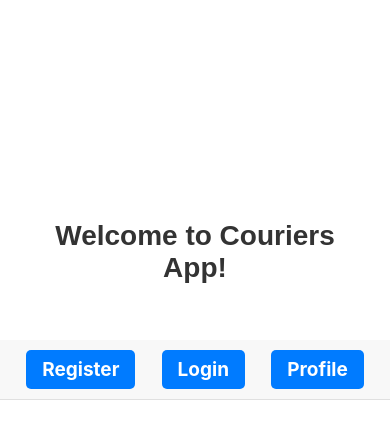
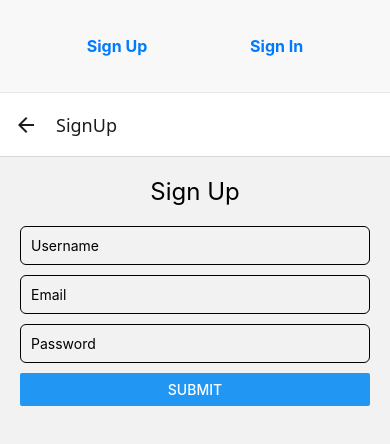
Before and after one commit to LiZoMark841619/Couriers, a React Native app in the folder frontend/: screen /SignUp in a window 390 px wide. Shown: the top 444 px of the page. Built offline with nearby package versions, Linux system fonts and the light colour scheme.

Commit message:
Mobile app frontend started

```diff
--- a/frontend/App.tsx
+++ b/frontend/App.tsx
@@ -1,32 +1,24 @@
-import { StatusBar } from 'expo-status-bar';
-import { StyleSheet, Text, View } from 'react-native';
+import { NavigationContainer } from '@react-navigation/native';
+import { createNativeStackNavigator } from '@react-navigation/native-stack';
+import SignIn from './screens/SignIn';
+import SignUp from './screens/SignUp';
 import Navbar from './components/Navbar';
+
+export type RootStackParamList = {
+  SignIn: undefined;
+  SignUp: undefined;
+};
+
+const Stack = createNativeStackNavigator<RootStackParamList>();
 
 export default function App() {
   return (
-    <View style={styles.container}>
+    <NavigationContainer>
       <Navbar />
-      <Text style={styles.welcome}>Welcome to Couriers App!</Text>
-      <StatusBar style="auto" />
-    </View>
+      <Stack.Navigator initialRouteName="SignIn">
+        <Stack.Screen name="SignIn" component={SignIn} />
+        <Stack.Screen name="SignUp" component={SignUp} />
+      </Stack.Navigator>
+    </NavigationContainer>
   );
 }
-
-const styles = StyleSheet.create({
-  container: {
-    flex: 1,
-    backgroundColor: '#fff',
-    alignItems: 'center',
-    justifyContent: 'center',
-  },
-  welcome: {
-    top: -200,
-    fontFamily: 'Arial', // You can adjust this value
-    fontSize: 28, // You can adjust this value
-    fontWeight: 'bold',
-    marginVertical: 20,
-    color: '#333', // You can adjust this value
-    textAlign: 'center',
-    paddingHorizontal: 20,
-  },
-});
--- a/frontend/components/Navbar.tsx
+++ b/frontend/components/Navbar.tsx
@@ -1,28 +1,18 @@
+import React from 'react';
 import { View, Text, Pressable, StyleSheet } from 'react-native';
+import { useNavigation, NavigationProp } from '@react-navigation/native';
+import { RootStackParamList } from '../App';
 
 export default function Navbar() {
-    const handleRegister = () => {
-        alert('Register pressed!');
-    };
-
-    const handleLogin = () => {
-        alert('Login pressed!');
-    };
-
-    const handleProfile = () => {
-        alert('Profile pressed!');
-    };
+  const navigation = useNavigation<NavigationProp<RootStackParamList>>();
 
   return (
     <View style={styles.navbar}>
-            <Pressable onPress={handleRegister} style={styles.button}>
-                <Text style={styles.buttonText}>Register</Text>
+      <Pressable onPress={() => navigation.navigate('SignUp')} style={styles.button}>
+        <Text style={styles.buttonText}>Sign Up</Text>
       </Pressable>
-            <Pressable onPress={handleLogin} style={styles.button}>
-                <Text style={styles.buttonText}>Login</Text>
-            </Pressable>
-            <Pressable onPress={handleProfile} style={styles.button}>
-                <Text style={styles.buttonText}>Profile</Text>
+      <Pressable onPress={() => navigation.navigate('SignIn')} style={styles.button}>
+        <Text style={styles.buttonText}>Sign In</Text>
       </Pressable>
     </View>
   );
@@ -31,26 +21,19 @@ export default function Navbar() {
 const styles = StyleSheet.create({
   navbar: {
     flexDirection: 'row',
-        width: '100%',
-        height: 60,
-        position: 'relative',
     justifyContent: 'space-evenly',
-        alignItems: 'center',
-        paddingVertical: 10,
+    paddingVertical: 20,
     backgroundColor: '#f8f8f8',
     borderBottomWidth: 1,
-        borderBottomColor: '#e0e0e0',
+    borderBottomColor: '#e7e7e7',
   },
   button: {
     paddingHorizontal: 16,
-        paddingVertical: 8,
-        borderRadius: 5,
-        color: '#ffffff',
-        backgroundColor: '#007bff',
+    paddingVertical: 16,
   },
   buttonText: {
-        fontSize: 19,
+    fontSize: 16,
     fontWeight: 'bold',
-        color: '#ffffff',
+    color: '#007AFF',
   },
 });
--- a/frontend/package.json
+++ b/frontend/package.json
@@ -9,12 +9,16 @@
     "web": "expo start --web"
   },
   "dependencies": {
+    "@react-navigation/native": "^7.1.9",
+    "@react-navigation/native-stack": "^7.3.13",
     "axios": "^1.9.0",
     "expo": "~53.0.9",
     "expo-constants": "~17.1.6",
     "expo-status-bar": "~2.2.3",
     "react": "19.0.0",
-    "react-native": "0.79.2"
+    "react-native": "0.79.2",
+    "react-native-safe-area-context": "5.4.0",
+    "react-native-screens": "~4.10.0"
   },
   "devDependencies": {
     "@babel/core": "^7.25.2",
--- /dev/null
+++ b/frontend/screens/SignIn.tsx
@@ -0,0 +1,49 @@
+import React, { useState } from 'react';
+import { View, TextInput, Button, Text, StyleSheet } from 'react-native';
+import { useNavigation } from '@react-navigation/native';
+import api from '../api';
+
+export default function SignIn() {
+  const navigation = useNavigation();
+  const [username, setUsername] = useState('');
+  const [password, setPassword] = useState('');
+  const [error, setError] = useState('');
+
+  const handleSignIn = async () => {
+    try {
+      const response = await api.post('/sign_in', { username, password });
+      // Handle successful login (e.g., save token, navigate)
+    } catch (err) {
+      setError('Invalid credentials');
+    }
+  };
+
+  return (
+    <View style={styles.container}>
+      <Text style={styles.title}>Sign In</Text>
+      <TextInput
+        placeholder="Username"
+        value={username}
+        onChangeText={setUsername}
+        style={styles.input}
+      />
+      <TextInput
+        placeholder="Password"
+        value={password}
+        onChangeText={setPassword}
+        secureTextEntry
+        style={styles.input}
+      />
+      {error ? <Text style={styles.error}>{error}</Text> : null}
+      <Button title="Submit" onPress={handleSignIn} />
+        <Button title="Don't have an account? Sign Up" onPress={() => navigation.navigate('SignUp')} />
+    </View>
+  );
+}
+
+const styles = StyleSheet.create({
+  container: { flex: 1, padding: 20 },
+  title: { fontSize: 24, marginBottom: 20, textAlign: 'center' },
+  input: { borderWidth: 1, marginBottom: 10, padding: 10, borderRadius: 6 },
+  error: { color: 'red', marginBottom: 10, textAlign: 'center' },
+});
--- /dev/null
+++ b/frontend/screens/SignUp.tsx
@@ -0,0 +1,56 @@
+import React, { useState } from 'react';
+import { View, TextInput, Button, Text, StyleSheet } from 'react-native';
+import { useNavigation } from '@react-navigation/native';
+import api from '../api';
+
+export default function SignUp() {
+  const navigation = useNavigation();
+  const [username, setUsername] = useState('');
+  const [email, setEmail] = useState('');
+  const [password, setPassword] = useState('');
+  const [error, setError] = useState('');
+
+  const handleSignUp = async () => {
+    try {
+      const response = await api.post('/sign_up', { username, email, password });
+      // Handle successful login (e.g., save token, navigate)
+    } catch (err) {
+      setError('Invalid credentials');
+    }
+  };
+
+  return (
+    <View style={styles.container}>
+    <Text style={styles.title}>Sign Up</Text>
+    <TextInput
+        placeholder="Username"
+        value={username}
+        onChangeText={setUsername}
+        style={styles.input}
+    />
+    <TextInput
+        placeholder="Email"
+        value={email}
+        onChangeText={setEmail}
+        keyboardType="email-address"
+        style={styles.input}
+    />
+      <TextInput
+        placeholder="Password"
+        value={password}
+        onChangeText={setPassword}
+        secureTextEntry
+        style={styles.input}
+      />
+      {error ? <Text style={styles.error}>{error}</Text> : null}
+      <Button title="Submit" onPress={handleSignUp} />
+    </View>
+  );
+}
+
+const styles = StyleSheet.create({
+  container: { flex: 1, padding: 20 },
+  title: { fontSize: 24, marginBottom: 20, textAlign: 'center' },
+  input: { borderWidth: 1, marginBottom: 10, padding: 10, borderRadius: 6 },
+  error: { color: 'red', marginBottom: 10, textAlign: 'center' },
+});
```
Also changed, not shown: frontend/components/Sign_out.tsx (deleted), frontend/components/Sign_up.tsx (deleted), frontend/screens/SignOut.tsx (added), 1 other file (tests, documents, lock files or other folders). Lines whose indentation alone changed are shown as unchanged.
